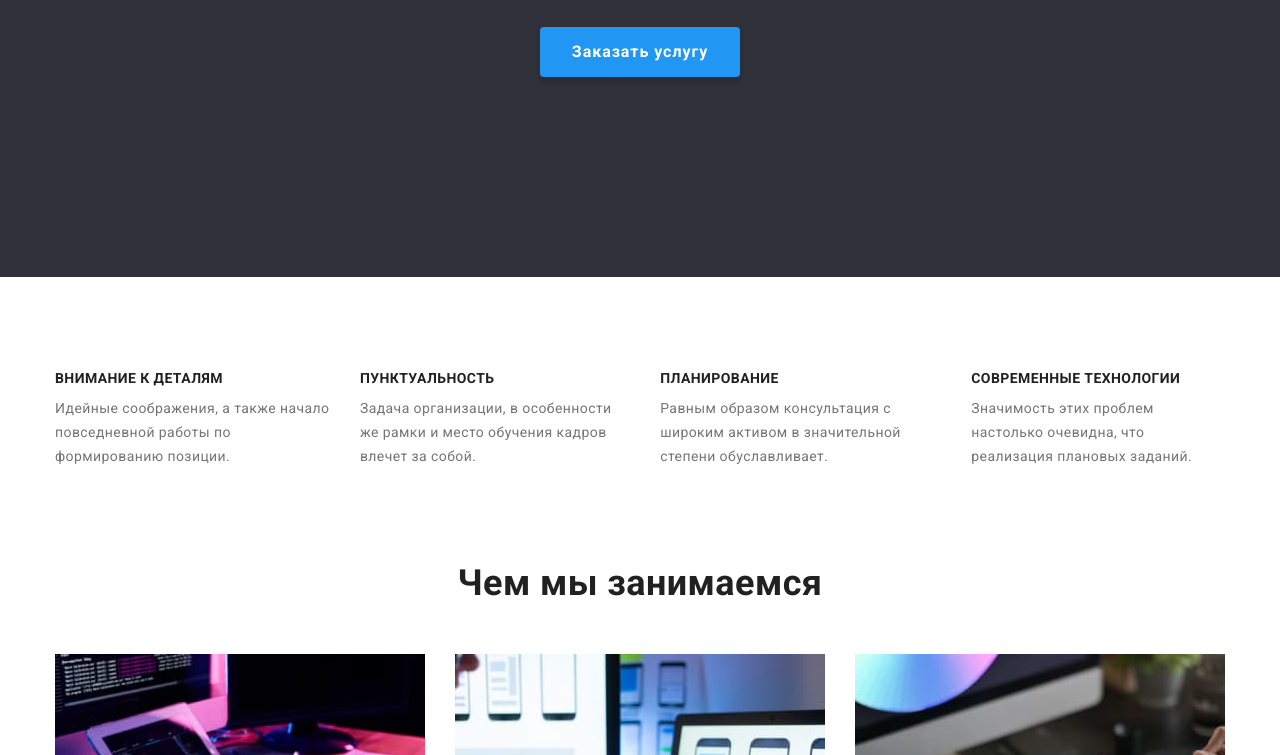
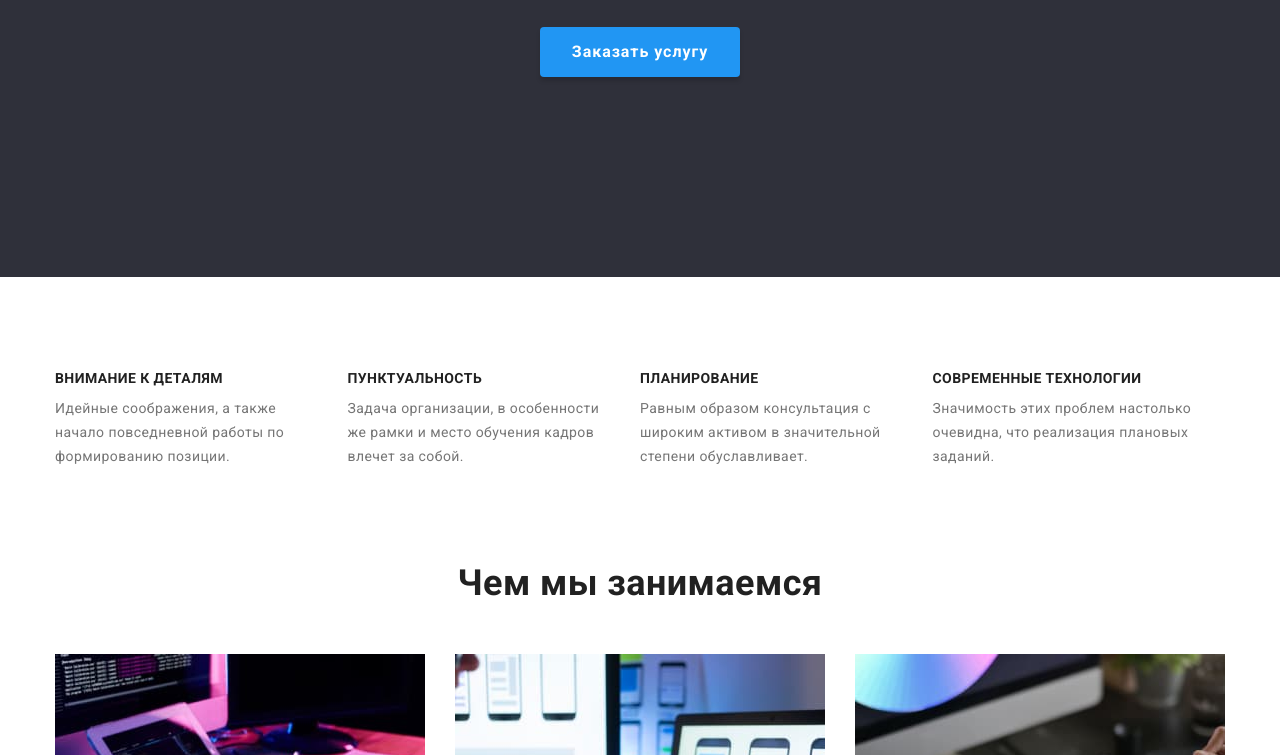
Before and after one commit to AKdimka/goit-markup-hw-03, a plain HTML site: page index.html in a window 1280 px wide. Shown: the part 345-1100 px from the top of the page. Drawn offline with nearby package versions, Linux system fonts and the light colour scheme.

Commit message:
Секция Особенности
Почему-то доходит только после пуша)))

```diff
--- a/css/style.css
+++ b/css/style.css
@@ -166,6 +166,7 @@ nav {
 	display: flex;
 }
 .features-item {
+	width: calc((100% - 120px) / 4);
 }
 .features-item:not(:first-child) {
 	margin-left: var(--item-gap);
```
